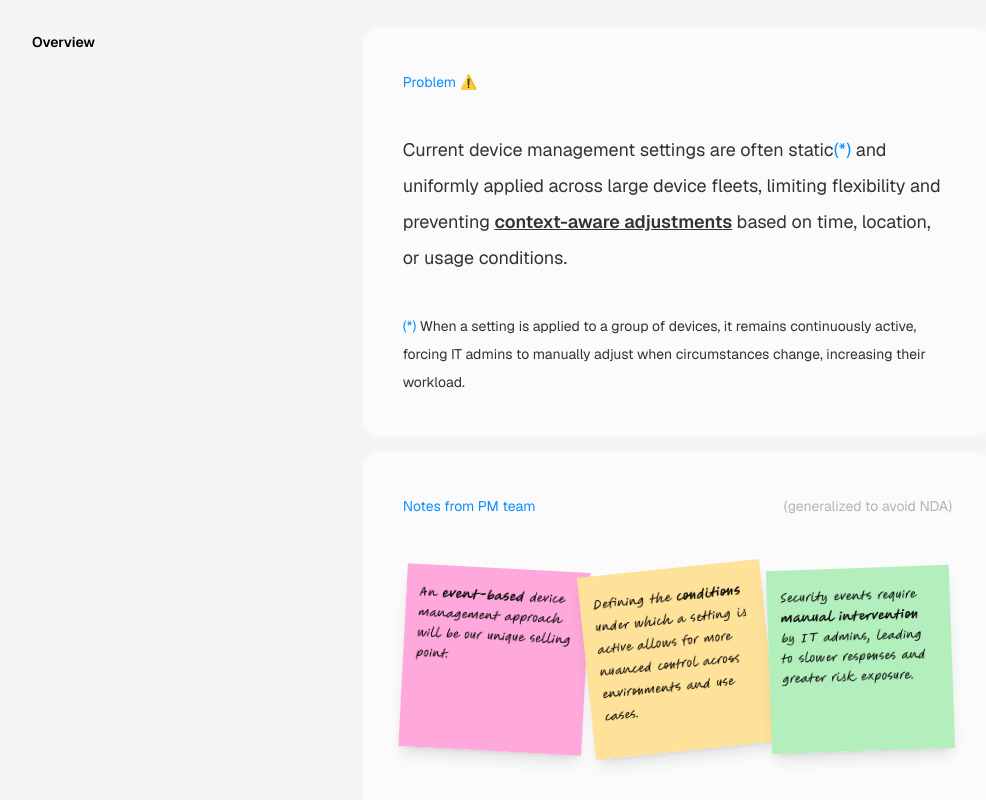
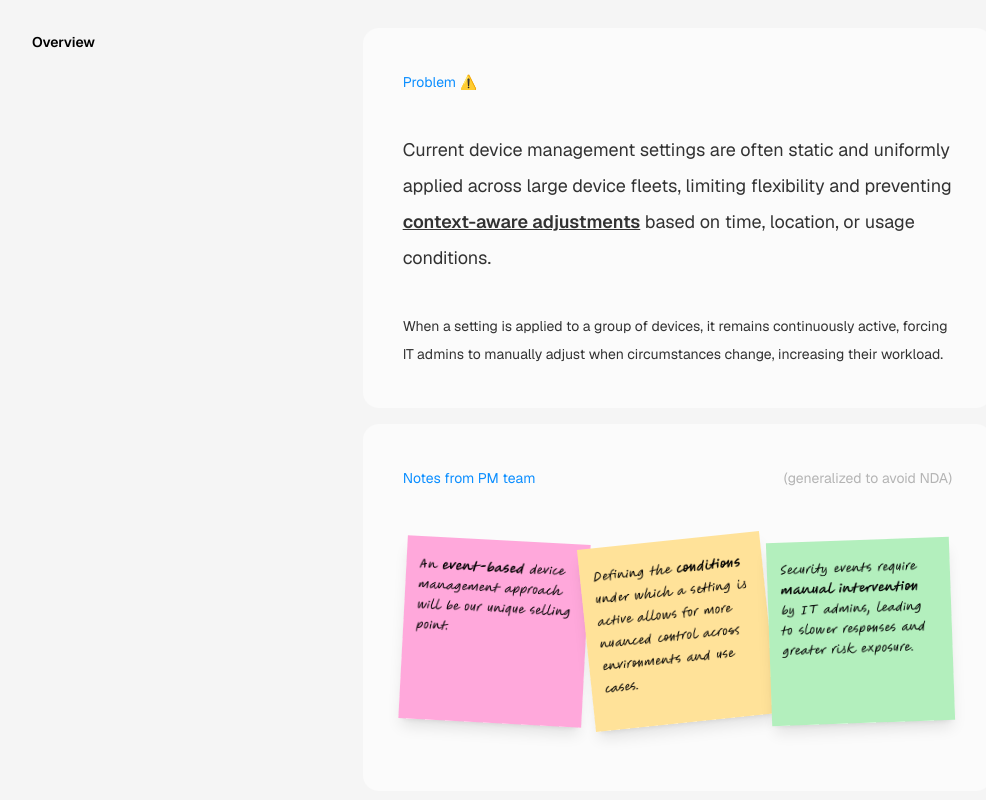
Before and after one commit to hungiie/portfolio, a Next.js app: page /rules in a window 1280 px wide. Shown: the part 1276-2076 px from the top of the page, without its empty margins (128-1114 px from the left). Built offline with nearby package versions, Linux system fonts and the light colour scheme.

Commit message:
sodsokdq[

```diff
--- a/app/organizations/page.tsx
+++ b/app/organizations/page.tsx
@@ -107,9 +107,9 @@ export default function Organizations() {
                             <div className="flex flex-col justify-center bg-[#fbfbfb] p-10 rounded-2xl">
                                 <p className="text-sm text-[var(--main-blue)] leading-loose">Problem ⚠️</p>
                                 <div className="mb-9"></div>
-                                <p className="text-lg text-[var(--colour-bodytext)] leading-loose">Due to limited development bandwidth, the <span className="font-semibold font-[var(--colour-pure)] underline">inheritance logic among parent-to-child entities</span><span className="text-[var(--main-blue)]">(*)</span> needs to be visualized with minimal dev effort - without adding new patterns, animations, or complex interactions.</p>
+                                <p className="text-lg text-[var(--colour-bodytext)] leading-loose">Due to limited development bandwidth, the <span className="font-semibold font-[var(--colour-pure)] underline">inheritance logic among parent-to-child entities</span> needs to be visualized with minimal dev effort - without adding new patterns, animations, or complex interactions.</p>
                                 <div className="mb-9"></div>
-                                <p className="text-sm text-[var(--colour-bodytext)] leading-loose"><span className="text-[var(--main-blue)]">(*) </span>When a setting is assigned to a parent organization, it is inherited by all of its child organizations. This setting is not editable in the child organization, and can only be overriden by assigning a new setting to the child organization.</p>
+                                <p className="text-sm text-[var(--colour-bodytext)] leading-loose">When a setting is assigned to a parent organization, it is inherited by all of its child organizations. This setting is not editable in the child organization, and can only be overriden by assigning a new setting to the child organization.</p>
                             </div>
                             <div className="mb-4"></div>
                             <div className="flex flex-col justify-center bg-[#fbfbfb] p-10 rounded-2xl">
--- a/app/rules/page.tsx
+++ b/app/rules/page.tsx
@@ -92,9 +92,9 @@ export default function Rules() {
                             <div className="flex flex-col justify-center bg-[#fbfbfb] p-10 rounded-2xl">
                                 <p className="text-sm text-[var(--main-blue)] leading-loose">Problem ⚠️</p>
                                 <div className="mb-9"></div>
-                                <p className="text-lg text-[var(--colour-bodytext)] leading-loose">Current device management settings are often static<span className="text-[var(--main-blue)]">(*)</span> and uniformly applied across large device fleets, limiting flexibility and preventing <span className="font-semibold font-[var(--colour-pure)] underline">context-aware adjustments</span> based on time, location, or usage conditions.</p>
+                                <p className="text-lg text-[var(--colour-bodytext)] leading-loose">Current device management settings are often static and uniformly applied across large device fleets, limiting flexibility and preventing <span className="font-semibold font-[var(--colour-pure)] underline">context-aware adjustments</span> based on time, location, or usage conditions.</p>
                                 <div className="mb-9"></div>
-                                <p className="text-sm text-[var(--colour-bodytext)] leading-loose"><span className="text-[var(--main-blue)]">(*) </span>When a setting is applied to a group of devices, it remains continuously active, forcing IT admins to manually adjust when circumstances change, increasing their workload.</p>
+                                <p className="text-sm text-[var(--colour-bodytext)] leading-loose">When a setting is applied to a group of devices, it remains continuously active, forcing IT admins to manually adjust when circumstances change, increasing their workload.</p>
                             </div>
                             <div className="mb-4"></div>
                             <div className="flex flex-col justify-center items-center bg-[#fbfbfb] p-10 rounded-2xl">
```
Also changed, not shown: 2 other files (tests, documents, lock files or other folders).
